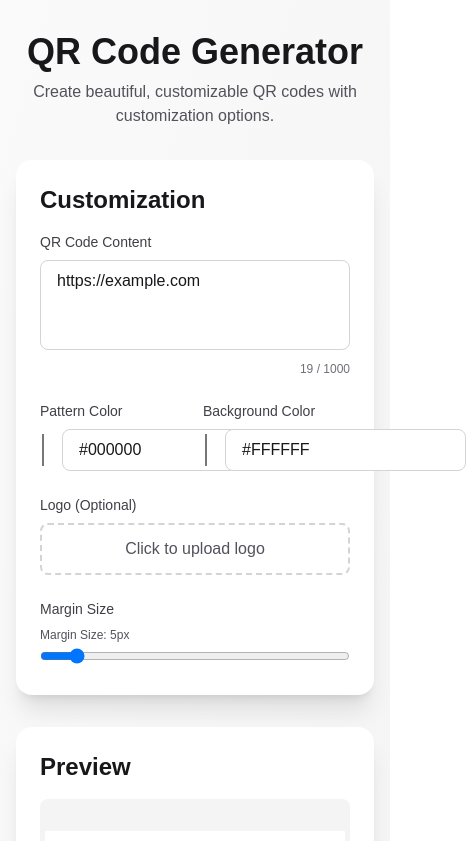
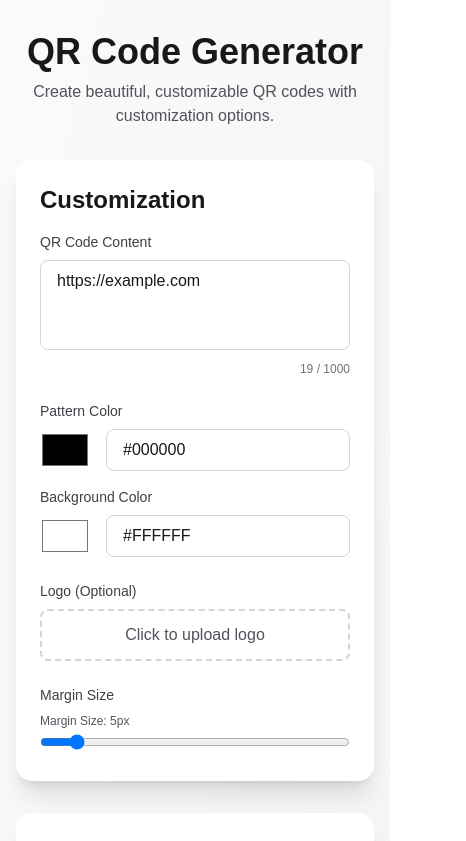
Before and after one commit to yasinuddowla/qr-code-generator, a Next.js app: page / in a window 390 px wide. Shown: the top 841 px of the page, 466 px wide, since content can reach past the window. Built offline with nearby package versions, Linux system fonts and the light colour scheme.

Commit message:
Refactor QRCodeControls layout for responsive design and adjust QRCodePreview size for better display

```diff
--- a/app/components/QRCodeControls.tsx
+++ b/app/components/QRCodeControls.tsx
@@ -58,7 +58,7 @@
       </div>
 
       {/* Pattern Color and Background Color */}
-      <div className="grid grid-cols-2 gap-4">
+      <div className="grid grid-cols-1 md:grid-cols-2 gap-4">
         <ColorPicker
           label="Pattern Color"
           value={dotColor}
--- a/app/components/QRCodePreview.tsx
+++ b/app/components/QRCodePreview.tsx
@@ -28,7 +28,7 @@
             <div ref={ref} className="inline-block">
               <QRCodeSVG
                 value={text}
-                size={300}
+                size={250}
                 bgColor={backgroundColor}
                 fgColor={dotColor}
                 level="H"
```
